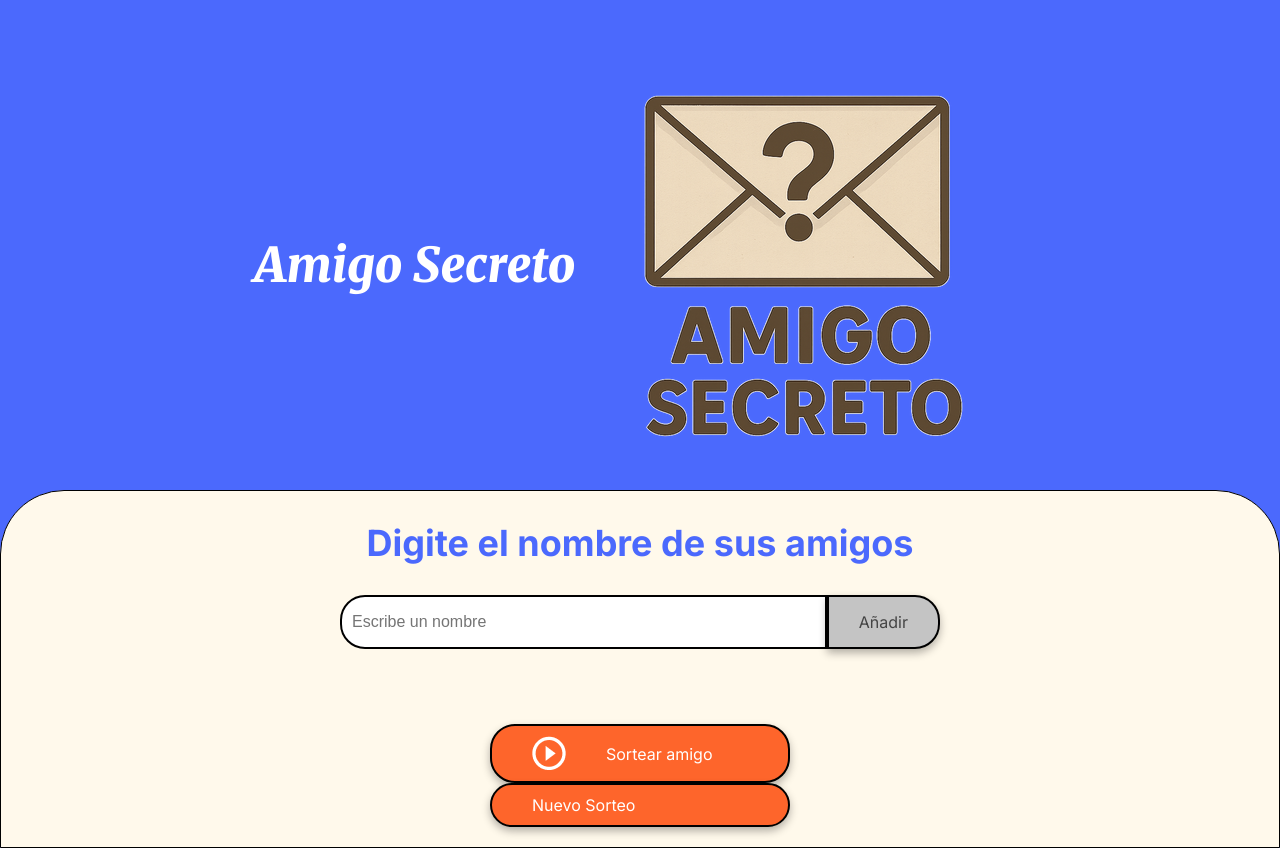
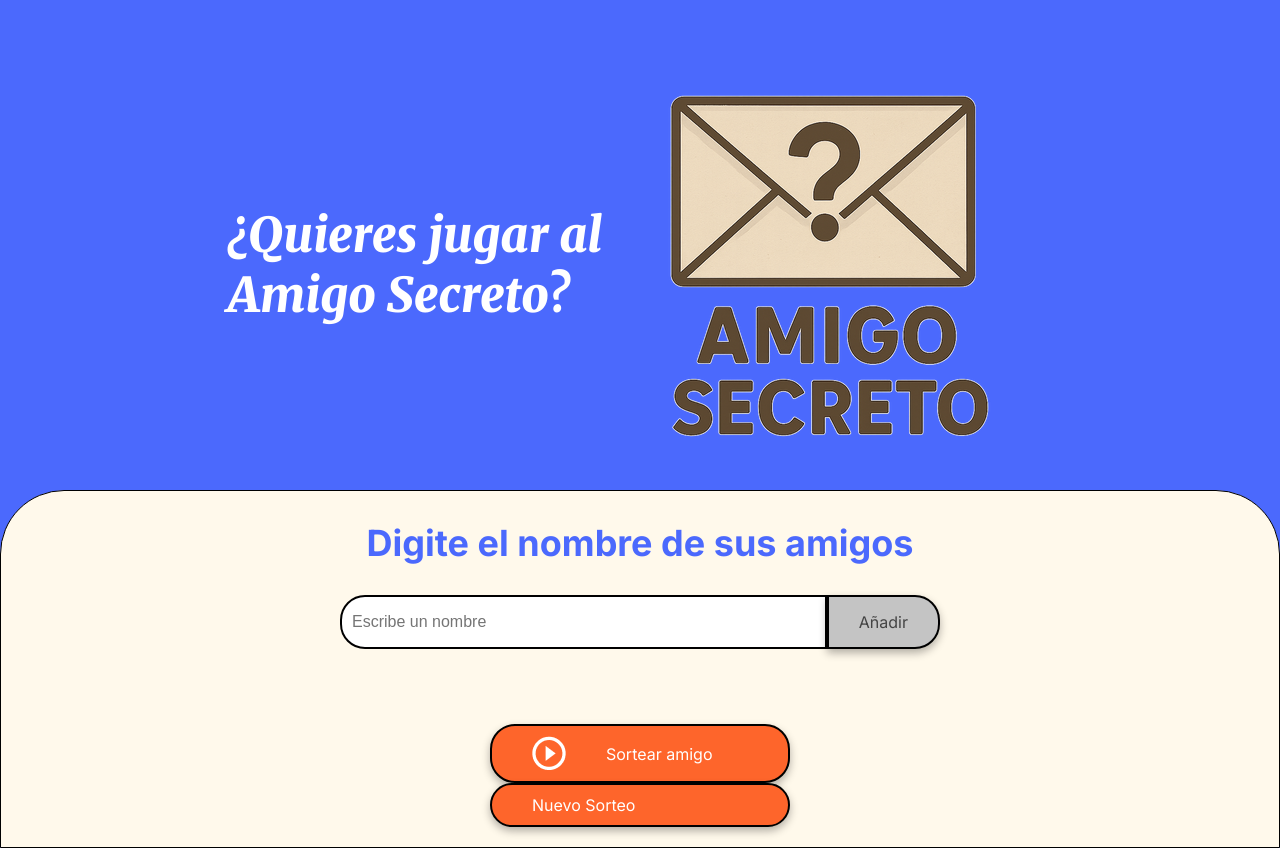
Before and after one commit to paros/challenge-amigo-secreto, a plain HTML site: page index.html in a window 1280 px wide. Drawn offline with Linux system fonts and the light colour scheme.

Commit message:
Update index.html

```diff
--- a/index.html
+++ b/index.html
@@ -13,7 +13,7 @@
 <body>
     <main class="main-content">
         <header class="header-banner">
-            <h1 class="main-title">Amigo Secreto</h1>
+            <h1 class="main-title">¿Quieres jugar al<br>Amigo Secreto?</h1>
             <img src="assets/amigo-secreto.png" alt="Imagen representativa de amigo secreto">
         </header>
 
```
